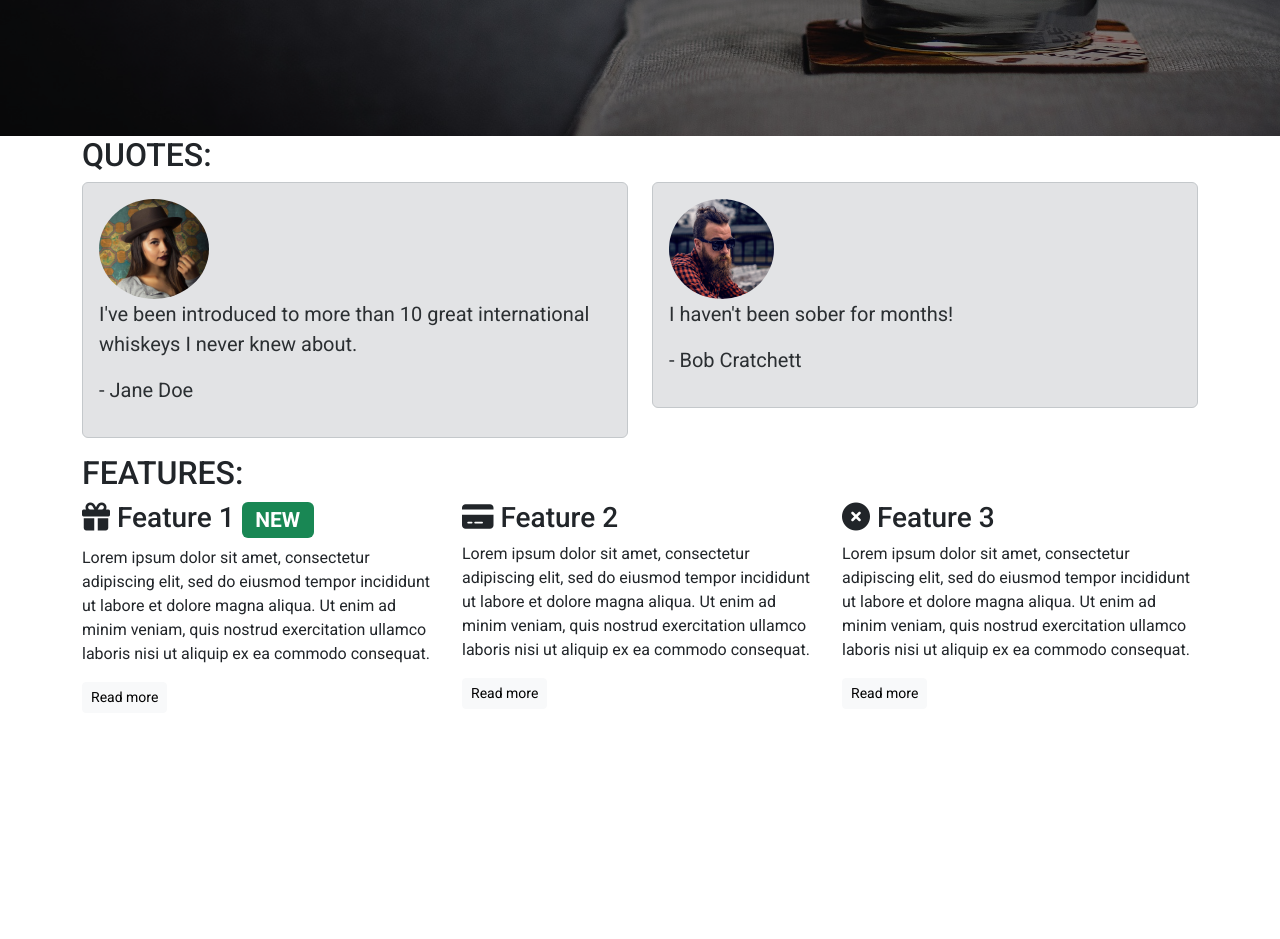
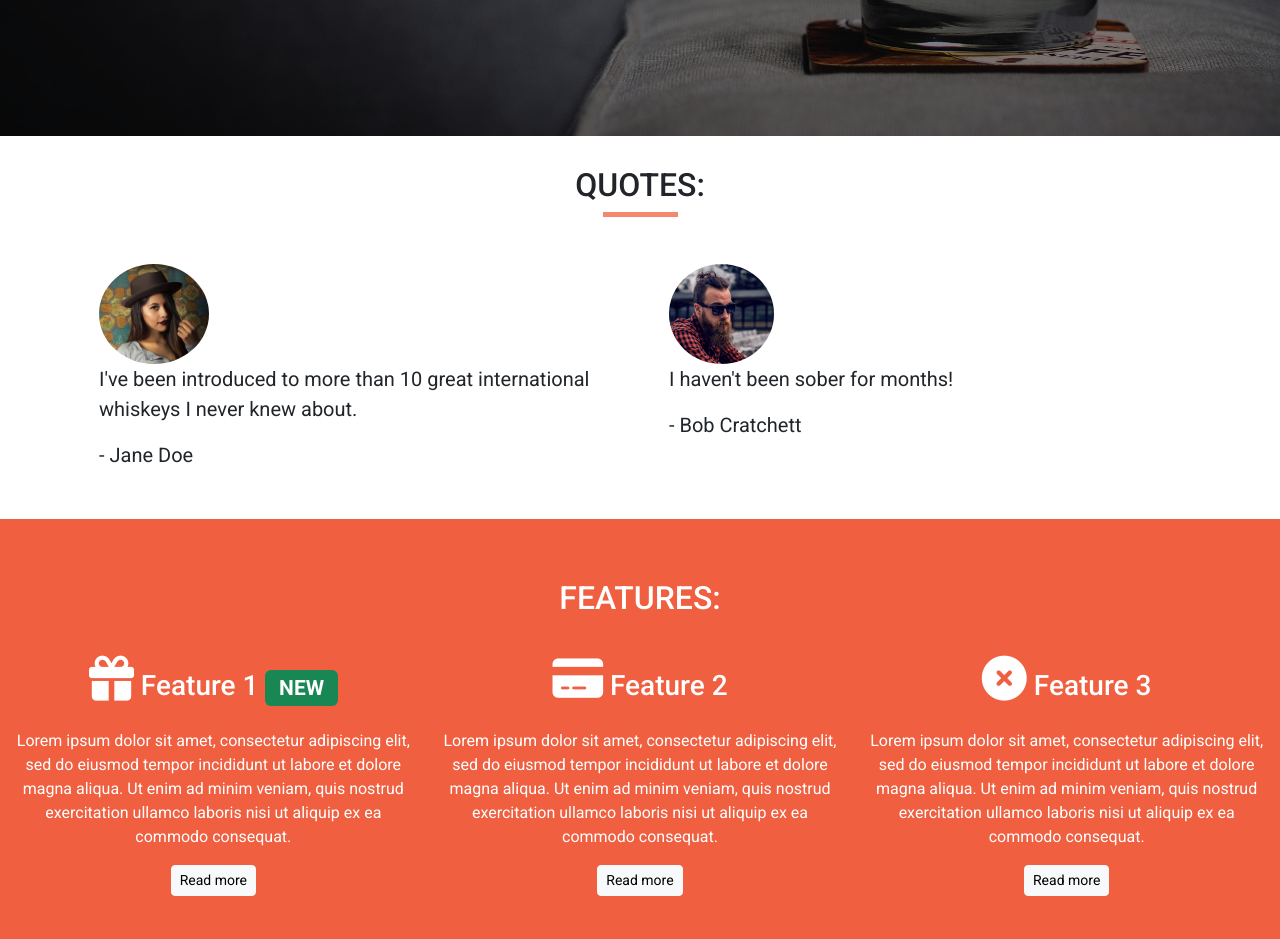
Before and after one commit to bizboz1981/bootstrapTest, a plain HTML site: page index.html in a window 1280 px wide. Shown: the part 720-1659 px from the top of the page. Before the commit the page ends 1449 px from the top, so only its background shows below. Drawn offline with nearby package versions, Linux system fonts and the light colour scheme.

Commit message:
style: quotes, features - bg & centre

```diff
--- a/css/style.css
+++ b/css/style.css
@@ -2,7 +2,11 @@ body {
     font-family: 'Roboto', sans-serif;
 }
 
-.alert-container {}
+.section-header {
+    text-align: center;
+    margin-bottom: 30px;
+    margin-top: 30px;
+}
 
 .callout-container {
     height: 100vh;
@@ -19,7 +23,12 @@ body {
 
 .quotes-container {}
 
-.features-container {}
+.features-container {
+    background-color: #f05f40;
+    padding-top: 30px;
+    padding-bottom: 30px;
+    color: white;
+}
 
 .callout {
     background-color: transparent;
@@ -92,6 +101,20 @@ body {
     color: white;
 }
 
+/* Features */
+
+.feature {
+    text-align: center;
+    margin-bottom: 40px;
+
+}
+
+.feature i {
+    font-size: 45px;
+    margin-bottom: 20px;
+    line-height: 45px;
+}
+
 /* BOOTSTRAP 5 BREAKPOINTS
 
 /* X-Small devices (portrait phones, less than 576px) */
--- a/index.html
+++ b/index.html
@@ -90,14 +90,15 @@
     <!-- Quotes -->
     <div class="container quotes-container">
         <section class="quotes">
-            <div class="row">
+            <div class="row section-header">
                 <div class="col-12">
                     <h2 class="text-uppercase">Quotes:</h2>
+                    <hr class="block-divider block-divider--orange">
                 </div>
             </div>
             <div class="row">
                 <div class="col-12 col-md-6">
-                    <div class="media alert alert-secondary" role="alert">
+                    <div class="media alert" role="alert">
                         <div class="d-none d-sm-block">
                             <img src="images/girl-image.png" class="rounded-circle mr-3" height="100" alt="">
                         </div>
@@ -111,7 +112,7 @@
                     </div>
                 </div>
                 <div class="col-12 col-md-6">
-                    <div class="media alert alert-secondary" role="alert">
+                    <div class="media alert" role="alert">
                         <div class="d-none d-sm-block">
                             <img src="images/guy-image.png" class="rounded-circle mr-3" height="100" alt="">
                         </div>
@@ -129,9 +130,9 @@
     <!-- /.quotes -->
 
     <!-- Features -->
-    <div class="container features-container">
+    <div class="container-fluid features-container">
         <section class="features">
-            <div class="row">
+            <div class="row section-header">
                 <div class="col-12">
                     <h2 class="text-uppercase">Features:</h2>
                 </div>
```
